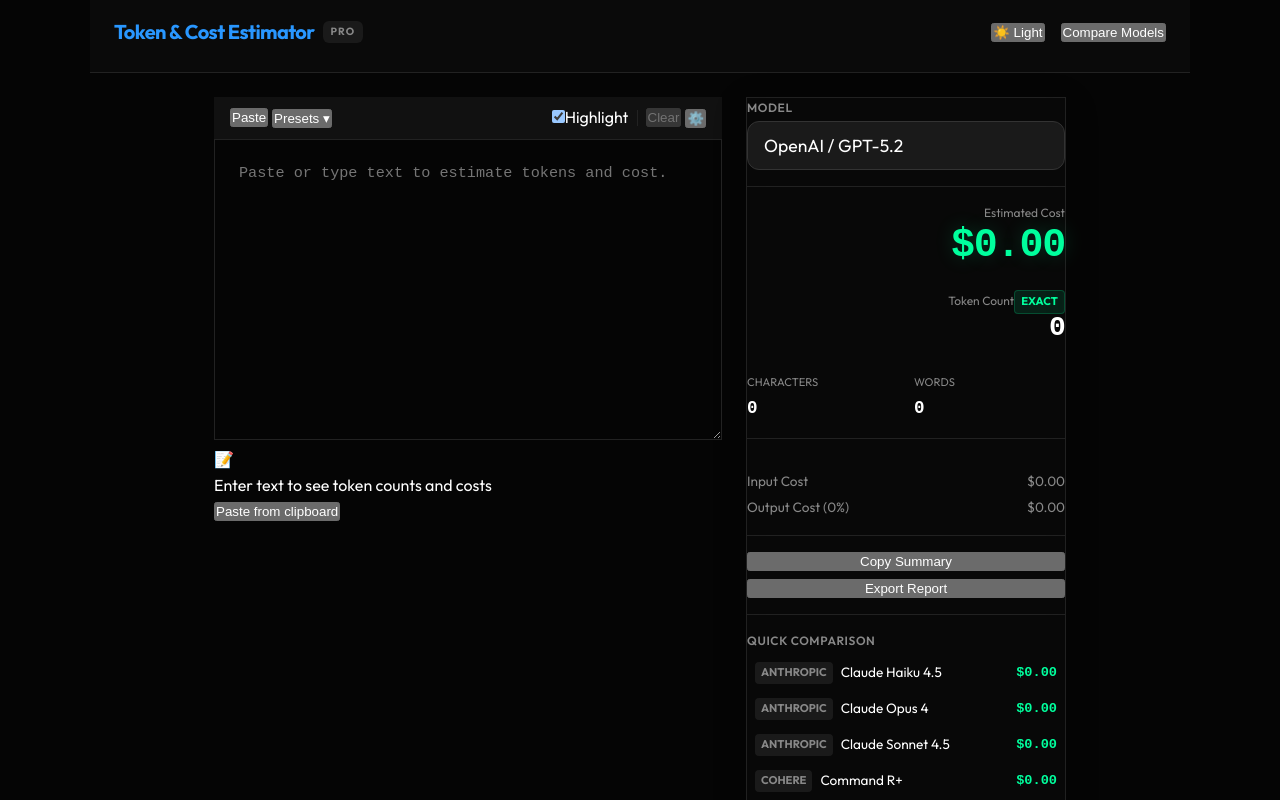
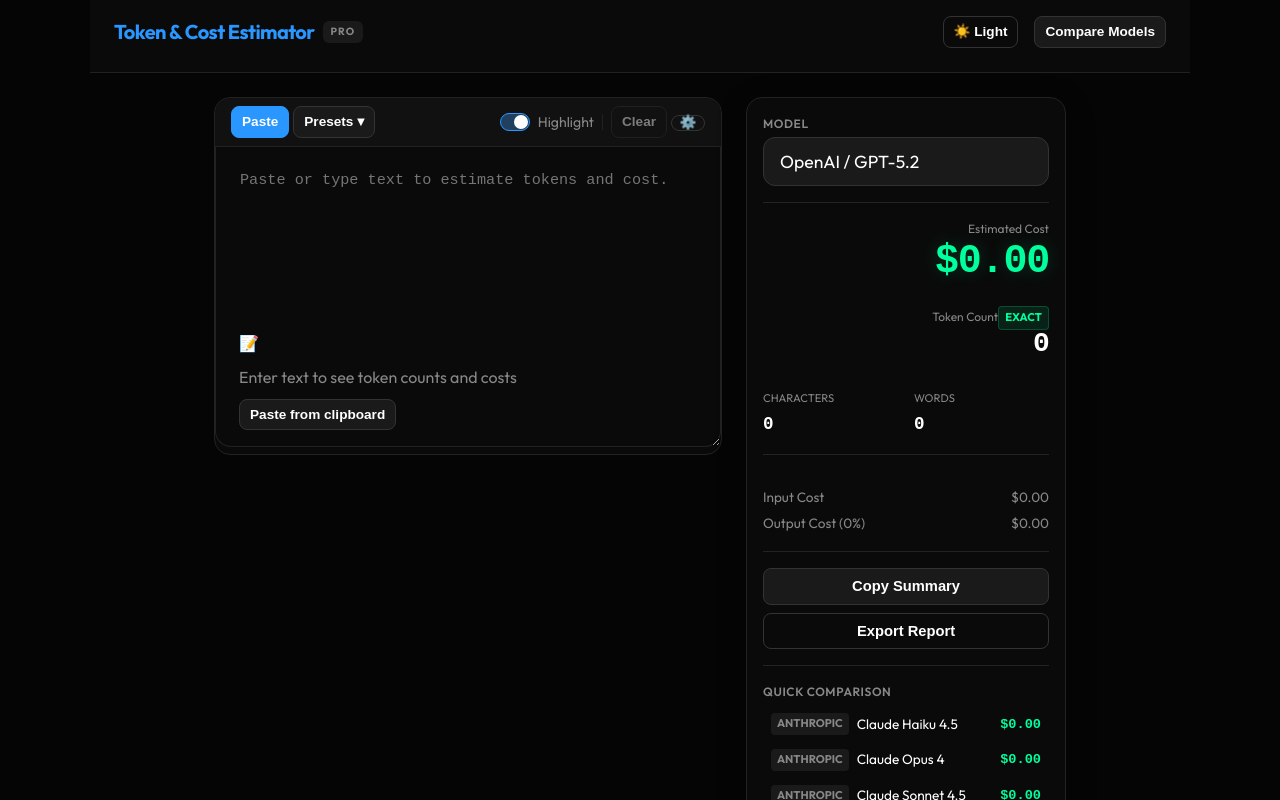
Before and after one commit to ginettododo/LLM-Cost-Calculator, a React (Vite) app: page / in a window 1280 px wide. Shown: the top 800 px of the page. Built offline with nearby package versions, Linux system fonts and the light colour scheme.

Commit message:
Fix missing UI component styles and editor layout

```diff
--- a/src/ui/styles/app.css
+++ b/src/ui/styles/app.css
@@ -42,6 +42,7 @@
 
   --radius-s: 8px;
   --radius-m: 12px;
+  --radius-l: 16px;
   /* Glassmorphism */
   --glass-bg: rgba(10, 10, 10, 0.75);
   --glass-border: rgba(255, 255, 255, 0.1);
@@ -292,6 +293,10 @@
   display: flex;
   align-items: center;
   gap: var(--space-xs);
+}
+
+.app__toolbar-spacer {
+  flex: 1;
 }
 
 .app__toolbar-divider {
@@ -739,6 +744,257 @@
   width: 100%;
 }
 
+.app__editor-card {
+  border: 1px solid var(--border);
+  border-radius: var(--radius-l);
+  background: var(--surface);
+  overflow: hidden;
+}
+
+.app__highlighter-container {
+  position: absolute;
+  inset: 0;
+  overflow: hidden;
+  z-index: 0;
+}
+
+.app__editor-empty {
+  position: absolute;
+  left: var(--space-l);
+  bottom: var(--space-l);
+  display: inline-flex;
+  flex-direction: column;
+  gap: var(--space-s);
+  color: var(--text-secondary);
+  pointer-events: none;
+}
+
+.app__editor-empty .app__empty-actions {
+  pointer-events: auto;
+}
+
+.app__empty-icon {
+  font-size: 1rem;
+}
+
+.app__settings-popover {
+  min-width: 220px;
+  display: flex;
+  flex-direction: column;
+  gap: var(--space-s);
+}
+
+.app__hint,
+.app__muted {
+  color: var(--text-secondary);
+  font-size: 0.8rem;
+}
+
+.app__preset-menu {
+  min-width: 320px;
+  max-width: min(90vw, 500px);
+  max-height: 260px;
+  overflow: auto;
+  display: flex;
+  flex-direction: column;
+  gap: 6px;
+}
+
+.app__preset-item {
+  width: 100%;
+  border: 1px solid var(--border);
+  background: var(--surface);
+  color: var(--text);
+  padding: var(--space-s) var(--space-m);
+  border-radius: var(--radius-s);
+  display: flex;
+  justify-content: space-between;
+  align-items: baseline;
+  gap: var(--space-m);
+  text-align: left;
+  cursor: pointer;
+}
+
+.app__preset-item:hover {
+  background: var(--surface-hover);
+  border-color: var(--accent);
+}
+
+.app__preset-length {
+  color: var(--text-secondary);
+  font-size: 0.8rem;
+  white-space: nowrap;
+}
+
+/* ── Shared UI primitives ───────────────────────────────────────────── */
+
+.ui-card {
+  border: 1px solid var(--border);
+  border-radius: var(--radius-l);
+  padding: var(--space-m);
+  background: var(--surface);
+}
+
+.ui-card--subtle {
+  background: var(--surface-elevated);
+}
+
+.ui-card--inset {
+  background: var(--surface-strong);
+  border-color: var(--border-strong);
+}
+
+.ui-button {
+  border: 1px solid var(--border-strong);
+  border-radius: var(--radius-s);
+  background: var(--surface-strong);
+  color: var(--text);
+  cursor: pointer;
+  font-weight: 600;
+  line-height: 1;
+  transition: all 0.2s;
+}
+
+.ui-button--sm {
+  padding: 8px 10px;
+  font-size: 0.85rem;
+}
+
+.ui-button--md {
+  padding: 10px 12px;
+  font-size: 0.92rem;
+}
+
+.ui-button--icon {
+  width: 34px;
+  min-width: 34px;
+  padding: 0;
+  display: inline-flex;
+  align-items: center;
+  justify-content: center;
+}
+
+.ui-button:hover:not(:disabled) {
+  border-color: var(--accent);
+  background: var(--surface-hover);
+}
+
+.ui-button:disabled {
+  opacity: 0.45;
+  cursor: not-allowed;
+}
+
+.ui-button--primary {
+  background: var(--accent);
+  border-color: var(--accent);
+  color: #fff;
+}
+
+.ui-button--primary:hover:not(:disabled) {
+  filter: brightness(1.06);
+}
+
+.ui-button--subtle {
+  background: var(--surface-strong);
+}
+
+.ui-button--ghost {
+  background: transparent;
+}
+
+.ui-button--warning {
+  color: var(--warning);
+  border-color: var(--warning);
+  background: rgba(255, 179, 0, 0.08);
+}
+
+.ui-popover {
+  position: relative;
+}
+
+.ui-popover__panel {
+  position: absolute;
+  top: calc(100% + 6px);
+  z-index: 30;
+  min-width: 220px;
+  background: var(--surface-elevated);
+  border: 1px solid var(--border);
+  border-radius: var(--radius-m);
+  padding: var(--space-s);
+  box-shadow: var(--card-shadow);
+}
+
+.ui-popover__panel--start {
+  left: 0;
+}
+
+.ui-popover__panel--end {
+  right: 0;
+}
+
+.ui-toggle {
+  display: inline-flex;
+  align-items: center;
+  gap: 8px;
+  color: var(--text-secondary);
+  font-size: 0.88rem;
+}
+
+.ui-toggle__input {
+  position: absolute;
+  opacity: 0;
+  width: 1px;
+  height: 1px;
+}
+
+.ui-toggle__control {
+  width: 30px;
+  height: 18px;
+  border-radius: 999px;
+  background: var(--surface-strong);
+  border: 1px solid var(--border-strong);
+  position: relative;
+  transition: all 0.2s;
+  flex-shrink: 0;
+}
+
+.ui-toggle__control::after {
+  content: "";
+  position: absolute;
+  top: 1px;
+  left: 1px;
+  width: 14px;
+  height: 14px;
+  border-radius: 50%;
+  background: var(--text-secondary);
+  transition: transform 0.2s;
+}
+
+.ui-toggle__input:checked + .ui-toggle__control {
+  background: color-mix(in srgb, var(--accent) 30%, var(--surface-strong));
+  border-color: var(--accent);
+}
+
+.ui-toggle__input:checked + .ui-toggle__control::after {
+  transform: translateX(12px);
+  background: #fff;
+}
+
+.ui-toggle__input:disabled + .ui-toggle__control {
+  opacity: 0.4;
+}
+
+.ui-toggle__text {
+  display: flex;
+  flex-direction: column;
+  gap: 2px;
+}
+
+.ui-toggle__description {
+  font-size: 0.75rem;
+  color: var(--muted);
+}
+
 .app__highlighter-layer {
   position: absolute;
   top: 0;
```
